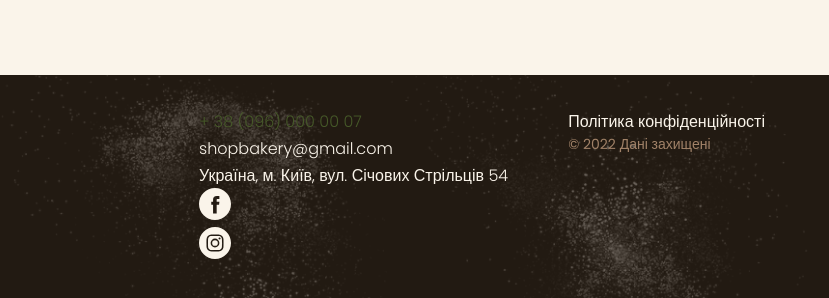
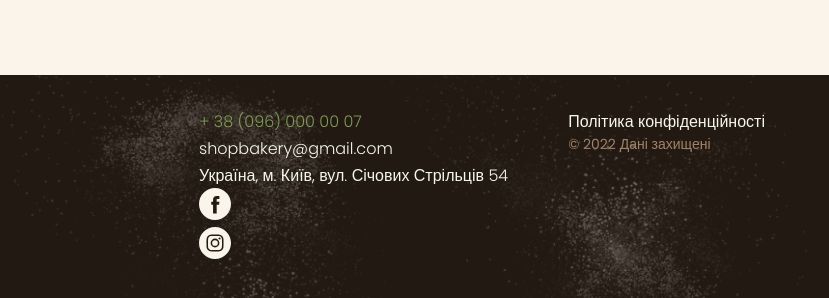
Before and after one commit to soceannn/modern-bakery01, a plain HTML site: page index.html in a window 1280 px wide. In both pictures the pointer is over the link "+ 38 (096) 000 00 07". Shown: the part 4139-4437 px from the top of the page, 451-1280 px from the left. Drawn offline with Linux system fonts and the light colour scheme.

Commit message:
changed link hover color

```diff
--- a/css/styles.css
+++ b/css/styles.css
@@ -407,7 +407,7 @@ address {
 }
 
 .address-link:hover {
-  color: var(--color-brand-dark);
+  color: var(--color-brand-normal);
 }
 
 .address-icon {
```
